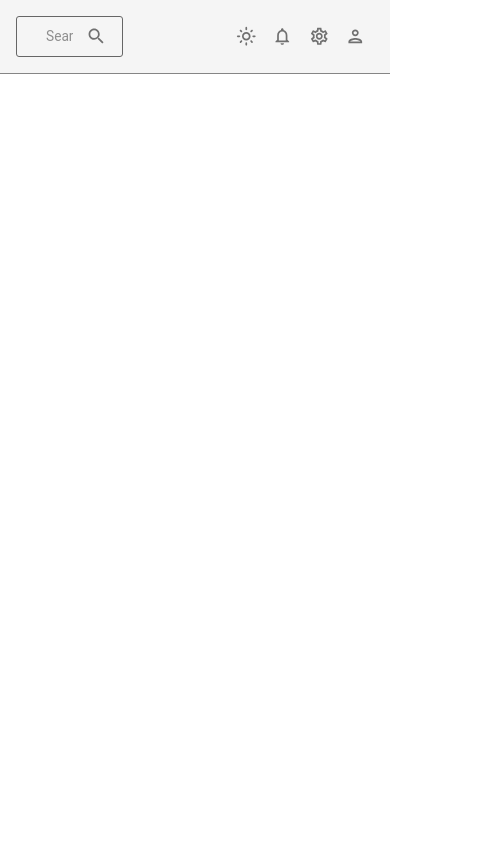
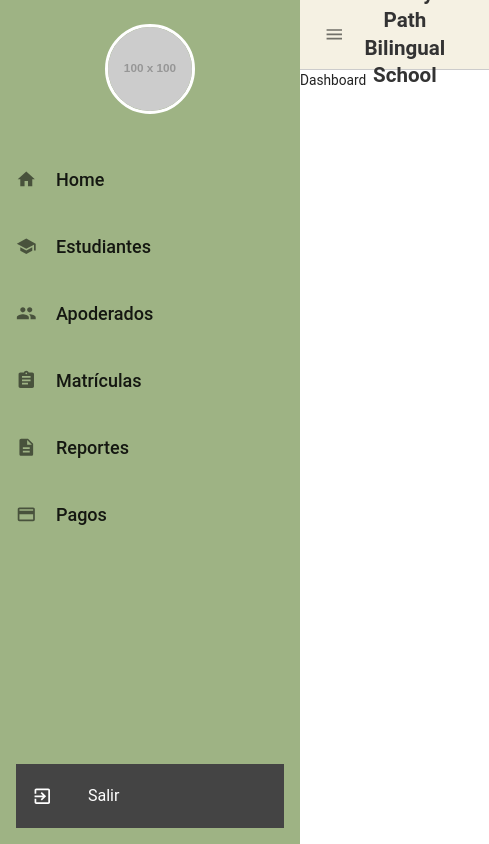
Before and after one commit to EliasJLemus/Sistema-de-Matricula-y-Pagos-Escolar, a React (Vite) app in the folder apps/frontend/: page / in a window 390 px wide. Shown: the whole page, 489 px wide, since content can reach past the window. Built offline with nearby package versions, Linux system fonts and the light colour scheme.

Commit message:
Implement Sidebar and Topbar components with responsive design; add routing for Dashboard; enhance layout in App component.

```diff
--- a/apps/frontend/src/App.tsx
+++ b/apps/frontend/src/App.tsx
@@ -1,22 +1,38 @@
+import { useState } from "react";
+import { ColorModeContext, useMode } from "./theme";
+import { CssBaseline, ThemeProvider, Box } from "@mui/material";
 import Topbar from "./pages/global/Topbar";
-import { ColorModeContext, useMode } from "./theme";
-import {CssBaseline, ThemeProvider} from "@mui/material"
+import Dashboard from "./pages/dashboard/Index";
+import Sidebar from "./pages/global/Sidebar";
+import { Route, Routes } from "react-router-dom";
 
 function App() {
   const [theme, colorMode] = useMode();
+  const [isSidebarVisible, setIsSidebarVisible] = useState(true); // Estado para mostrar/ocultar sidebar
 
   return (
     <ColorModeContext.Provider value={colorMode}>
       <ThemeProvider theme={theme}>
-        <CssBaseline/>
-        <div className="app">
-          <main className="content">
-            <Topbar></Topbar>
-          </main>
-        </div>
+        <CssBaseline />
+        <Box display="flex">
+          {/* Sidebar */}
+          <Sidebar isSidebarVisible={isSidebarVisible} />
+
+          {/* Contenido principal */}
+          <Box
+            flexGrow={1}
+            ml={isSidebarVisible ? "300px" : "0px"}
+            sx={{ transition: "margin 0.3s ease" }}
+          >
+            <Topbar onMenuClick={() => setIsSidebarVisible(!isSidebarVisible)} />
+            <Routes>
+              <Route path="/" element={<Dashboard />} />
+            </Routes>
+          </Box>
+        </Box>
       </ThemeProvider>
-      </ColorModeContext.Provider>
-  )
+    </ColorModeContext.Provider>
+  );
 }
 
 export default App;
--- a/apps/frontend/src/pages/global/Sidebar.tsx
+++ b/apps/frontend/src/pages/global/Sidebar.tsx
@@ -1,5 +1,82 @@
-const Sidebar = () => {
-    return <div>Sidebar</div>
+import { Box, List, ListItemButton, ListItemIcon, ListItemText, Avatar } from "@mui/material";
+import HomeIcon from "@mui/icons-material/Home";
+import SchoolIcon from "@mui/icons-material/School";
+import PeopleIcon from "@mui/icons-material/People";
+import AssignmentIcon from "@mui/icons-material/Assignment";
+import PaymentIcon from "@mui/icons-material/Payment";
+import ExitToAppIcon from "@mui/icons-material/ExitToApp";
+import DescriptionIcon from "@mui/icons-material/Description";
+
+interface SidebarProps {
+  isSidebarVisible: boolean;
 }
 
+const Sidebar: React.FC<SidebarProps> = ({ isSidebarVisible }) => {
+  return (
+    <Box
+      sx={{
+        width: isSidebarVisible ? "300px" : "0px",
+        height: "100vh",
+        backgroundColor: "#9EB384",
+        display: "flex",
+        flexDirection: "column",
+        justifyContent: "space-between",
+        position: "fixed",
+        left: 0,
+        top: 0,
+        overflow: "hidden",
+        transition: "width 0.3s ease",
+      }}
+    >
+      {isSidebarVisible && (
+        <>
+          {/* Perfil */}
+          <Box>
+            <Box textAlign="center" py={3}>
+              <Avatar
+                alt="User"
+                src="https://via.placeholder.com/100"
+                sx={{
+                  width: 90,
+                  height: 90,
+                  margin: "0 auto",
+                  border: "3px solid white",
+                }}
+              />
+            </Box>
+
+            {/* Lista */}
+            <List>
+              {[
+                { icon: <HomeIcon />, text: "Home" },
+                { icon: <SchoolIcon />, text: "Estudiantes" },
+                { icon: <PeopleIcon />, text: "Apoderados" },
+                { icon: <AssignmentIcon />, text: "Matrículas" },
+                { icon: <DescriptionIcon />, text: "Reportes" },
+                { icon: <PaymentIcon />, text: "Pagos" },
+              ].map((item, index) => (
+                <ListItemButton key={index} sx={{ py: 2 }}>
+                  <ListItemIcon sx={{ minWidth: "40px" }}>{item.icon}</ListItemIcon>
+                  <ListItemText
+                    primary={item.text}
+                    primaryTypographyProps={{ fontSize: "18px", fontWeight: 500 }}
+                  />
+                </ListItemButton>
+              ))}
+            </List>
+          </Box>
+
+          {/* Salir */}
+          <Box p={2}>
+            <ListItemButton sx={{ backgroundColor: "#444", color: "#fff", py: 2 }}>
+              <ListItemIcon><ExitToAppIcon sx={{ color: "#fff" }} /></ListItemIcon>
+              <ListItemText primary="Salir" primaryTypographyProps={{ fontSize: "16px" }} />
+            </ListItemButton>
+          </Box>
+        </>
+      )}
+    </Box>
+  );
+};
+
 export default Sidebar;
--- a/apps/frontend/src/pages/global/Topbar.tsx
+++ b/apps/frontend/src/pages/global/Topbar.tsx
@@ -1,47 +1,38 @@
-import { Box, IconButton, useTheme } from "@mui/material";
-import { useContext } from "react";
-import { ColorModeContext, tokens } from "../../theme";
-import {
-  LightModeOutlined,
-  NotificationsOutlined,
-  SettingsOutlined,
-  PersonOutlined,
-  DarkModeOutlined,
-} from "@mui/icons-material";
-import SearchComponent from "../../components/Search"
+import { Box, IconButton, Typography } from "@mui/material";
+import MenuOutlined from "@mui/icons-material/MenuOutlined";
 
-const Topbar = () => {
-  const theme = useTheme();
-  const colors = tokens(theme.palette.mode);
-  const colorMode = useContext(ColorModeContext);
+interface TopbarProps {
+  onMenuClick: () => void;
+}
 
+const Topbar: React.FC<TopbarProps> = ({ onMenuClick }) => {
   return (
     <Box
-      display="flex"
-      justifyContent="space-between"
-      alignItems="center"
-      p={2}
       sx={{
-        backgroundColor: theme.palette.mode === "dark" ? colors.primary[800] : colors.primary[200],
-        borderBottom: `1px solid ${colors.grey[400]}`,
+        width: "100%",
+        height: "70px",
+        backgroundColor: "#F5F1E3",
+        display: "flex",
+        alignItems: "center",
+        justifyContent: "space-between",
+        padding: "0 16px",
+        position: "sticky",
+        top: 0,
+        zIndex: 1000,
+        borderBottom: "1px solid #ccc",
       }}
     >
-        <SearchComponent></SearchComponent>
-      {/* Icons */}
-      <Box display="flex" alignItems="center">
-        <IconButton onClick={colorMode.toggleColorMode}>
-          {theme.palette.mode === "dark" ? <DarkModeOutlined /> : <LightModeOutlined />}
-        </IconButton>
-        <IconButton>
-          <NotificationsOutlined />
-        </IconButton>
-        <IconButton>
-          <SettingsOutlined />
-        </IconButton>
-        <IconButton>
-          <PersonOutlined />
-        </IconButton>
-      </Box>
+      {/* Botón menú */}
+      <IconButton onClick={onMenuClick}>
+        <MenuOutlined />
+      </IconButton>
+
+      <Typography variant="h5" sx={{ fontWeight: "bold", color: "#333", flexGrow: 1, textAlign: "center" }}>
+        Sunny Path Bilingual School
+      </Typography>
+
+      {/* Espacio vacío para balancear el IconButton */}
+      <Box width="40px" />
     </Box>
   );
 };
```
